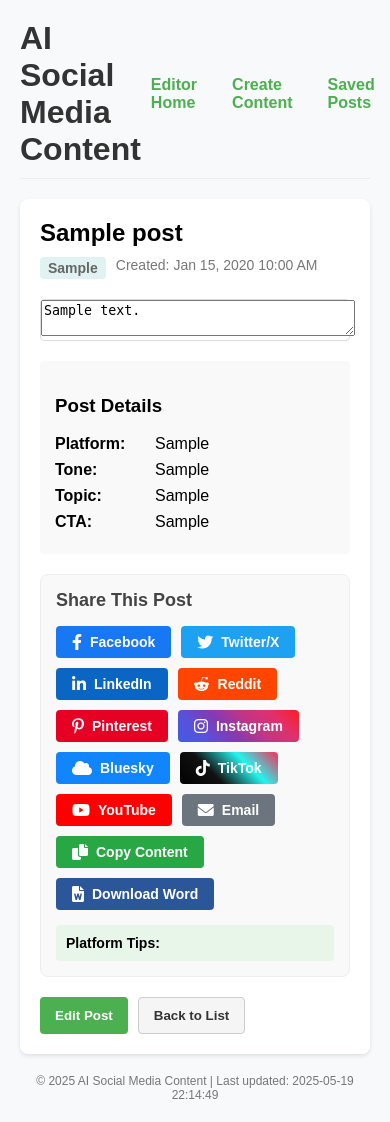
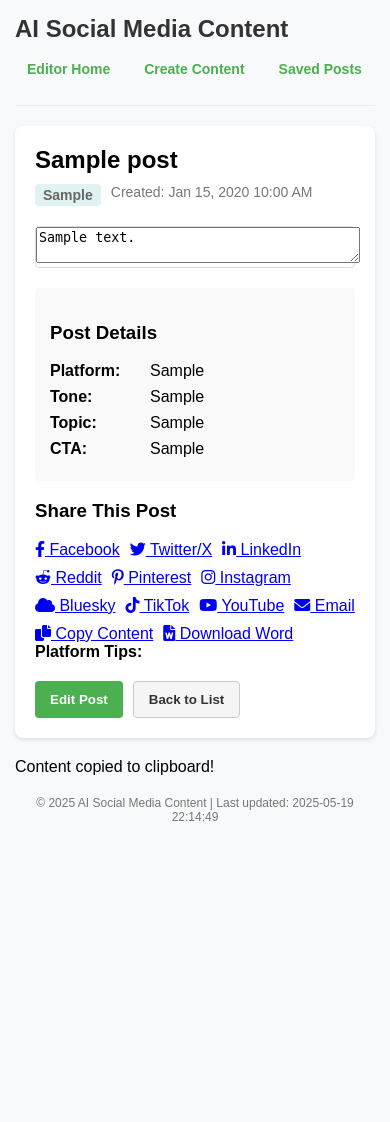
Before and after one commit to Karehmaciu/social_media_trending_app, a Flask app: page /view_post/1 in a window 390 px wide. After the commit the page ends 821 px from the top, so only its background shows below. Run offline with Flask 3, Linux system fonts and the light colour scheme; tables that the repository leaves empty hold one stand-in row (values such as "Sample post"); some libraries are stand-ins or nearby versions.

Commit message:
Optimize all templates for mobile view with responsive design

```diff
--- a/Downloads/social_media_trending_app/templates/view_post.html
+++ b/Downloads/social_media_trending_app/templates/view_post.html
@@ -1,7 +1,7 @@
 <!DOCTYPE html>
-<html lang="en">
-  <head>
+<html lang="en">  <head>
     <meta charset="utf-8" />
+    <meta name="viewport" content="width=device-width, initial-scale=1.0, maximum-scale=1.0" />
     <title>View Post - AI Social Media Content</title>
     <link
       rel="icon"
@@ -22,40 +22,43 @@
       rel="stylesheet"
       href="https://cdnjs.cloudflare.com/ajax/libs/font-awesome/6.0.0/css/all.min.css"
     />
-    <style>
-      body {
+    <style>      body {
         font-family: Arial, sans-serif;
         margin: 0;
-        padding: 20px;
+        padding: 15px;
         background: #f8f9fa;
-      }
-      .container {
-        max-width: 1200px;
+      }      .container {
+        width: 100%;
+        max-width: 100%;
         margin: 0 auto;
+        padding: 0;
       }
       .nav-menu {
         display: flex;
-        justify-content: space-between;
-        align-items: center;
+        flex-direction: column;
+        align-items: flex-start;
         margin-bottom: 20px;
         padding-bottom: 10px;
         border-bottom: 1px solid #eee;
       }
       .nav-menu h1 {
         margin-top: 0;
-        margin-bottom: 0;
+        margin-bottom: 10px;
         color: #333;
+        font-size: 1.5rem;
       }
       .nav-links {
         display: flex;
-        gap: 15px;
-      }
-      .nav-links a {
+        flex-wrap: wrap;
+        gap: 10px;
+        margin-bottom: 10px;
+      }      .nav-links a {
         text-decoration: none;
         color: #4caf50;
         font-weight: bold;
-        padding: 5px 10px;
+        padding: 8px 12px;
         border-radius: 4px;
+        font-size: 14px;
       }
       .nav-links a:hover {
         background-color: #f0f0f0;
@@ -143,114 +146,34 @@
         font-size: 12px;
         text-align: center;
       }
-      /* Social media sharing styles */
-      .share-container {
-        margin-top: 20px;
-        padding: 15px;
-        background-color: #f9f9f9;
-        border-radius: 8px;
-        border: 1px solid #eee;
+
+      /* Responsive design for tablets and larger screens */
+      @media (min-width: 768px) {
+        body {
+          padding: 20px;
         }
-      .share-title {
-        margin-top: 0;
-        margin-bottom: 15px;
-        font-size: 18px;
-        color: #444;
+        .container {
+          max-width: 1200px;
+          padding: 0 15px;
         }
-      .share-buttons {
-        display: flex;
-        flex-wrap: wrap;
-        gap: 10px;
+        .nav-menu {
+          flex-direction: row;
+          justify-content: space-between;
+          align-items: center;
         }
-      .share-button {
-        padding: 8px 16px;
-        border-radius: 4px;
-        color: white;
-        font-weight: bold;
-        text-decoration: none;
-        display: inline-flex;
-        align-items: center;
-        gap: 8px;
-        font-size: 14px;
-        transition: opacity 0.2s;
-        cursor: pointer;
+        .nav-menu h1 {
+          margin-bottom: 0;
+          font-size: inherit;
         }
-      .share-button:hover {
-        opacity: 0.9;
+        .nav-links {
+          margin-bottom: 0;
         }
-      .share-button i {
-        font-size: 16px;
+        .post-meta {
+          flex-wrap: nowrap;
         }
-      .share-facebook {
-        background-color: #1877f2;
+        .sharing-options {
+          flex-direction: row;
         }
-      .share-twitter {
-        background-color: #1da1f2;
-      }
-      .share-linkedin {
-        background-color: #0a66c2;
-      }
-      .share-reddit {
-        background-color: #ff4500;
-      }
-      .share-pinterest {
-        background-color: #e60023;
-      }
-      .share-email {
-        background-color: #6c757d;
-      }
-      .share-instagram {
-        background-color: #e1306c;
-        background-image: linear-gradient(
-          45deg,
-          #405de6,
-          #5851db,
-          #833ab4,
-          #c13584,
-          #e1306c,
-          #fd1d1d
-        );
-      }
-      .share-tiktok {
-        background-color: #000000;
-        background-image: linear-gradient(
-          45deg,
-          #010101,
-          #111111,
-          #25f4ee,
-          #fe2c55
-        );
-      }
-      .share-youtube {
-        background-color: #ff0000;
-      }
-      .share-bluesky {
-        background-color: #1185fe;
-      }
-      .share-copy {
-        background-color: #28a745;
-      }
-      .share-word {
-        background-color: #2b579a;
-      }
-      .copy-notification {
-        position: fixed;
-        top: 20px;
-        left: 50%;
-        transform: translateX(-50%);
-        background-color: rgba(0, 0, 0, 0.7);
-        color: white;
-        padding: 10px 20px;
-        border-radius: 4px;
-        z-index: 1000;
-        display: none;
-      }
-      .platform-specific-details {
-        margin-top: 15px;
-        padding: 10px;
-        background-color: #e8f5e9;
-        border-radius: 4px;
-        font-size: 14px;
       }
     </style>
   </head>
@@ -263,12 +186,10 @@
           <a href="/create_content">Create Content</a>
           <a href="/saved_posts">Saved Posts</a>
         </div>
-      </div>
-
-      <div class="post-container">
+      </div>      <div class="post-container">
         <div class="post-header">
           <h2 class="post-title">{{ post.title or 'Untitled Post' }}</h2>
-          <div class="post-meta">
+          <div class="post-meta" style="display: flex; flex-wrap: wrap; gap: 10px;">
             <span class="post-platform">{{ post.platform }}</span>
             <span class="post-date">Created: {{ post.timestamp }}</span>
           </div>
@@ -301,10 +222,9 @@
             <span>{{ post.cta }}</span>
           </div>
           {% endif %}
-        </div>
-        <div class="share-container">
+        </div>        <div class="share-container">
           <h3 class="share-title">Share This Post</h3>
-          <div class="share-buttons">
+          <div class="share-buttons" style="display: flex; flex-wrap: wrap; gap: 10px;">
             <!-- Facebook -->
             <a
               href="javascript:void(0)"
```
Also changed, not shown: Downloads/social_media_trending_app/templates/content_editor.html (+53 -16 lines), Downloads/social_media_trending_app/templates/editor.html (+48 -7 lines), Downloads/social_media_trending_app/templates/saved_posts.html (+48 -15 lines). Lines whose indentation alone changed are shown as unchanged.
